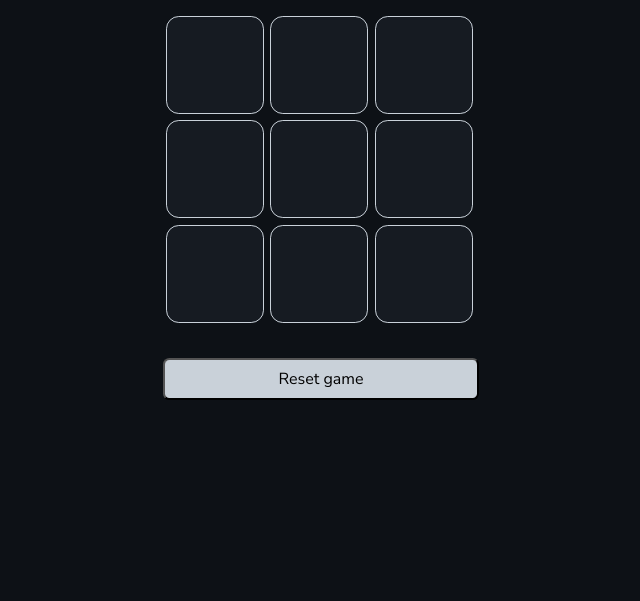
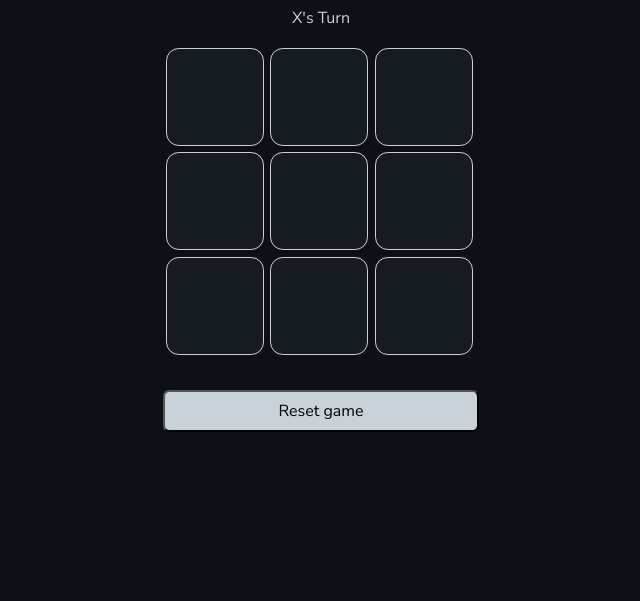
Before and after one commit to cheddachedda/noughts-and-crosses, a plain HTML site: page index.html in a window 1280 px wide. Shown: the part 199-800 px from the top of the page, without its empty margins (319-959 px from the left). Drawn offline with Linux system fonts and the light colour scheme.

Commit message:
Add even more top margin

```diff
--- a/css/style.css
+++ b/css/style.css
@@ -7,5 +7,5 @@ body {
   display: flex;
   font-family: Nunito Sans, sans-serif;
   justify-content: center;
-  margin: 2em auto 0 auto;
+  margin: 4em auto 0 auto;
 }
```
